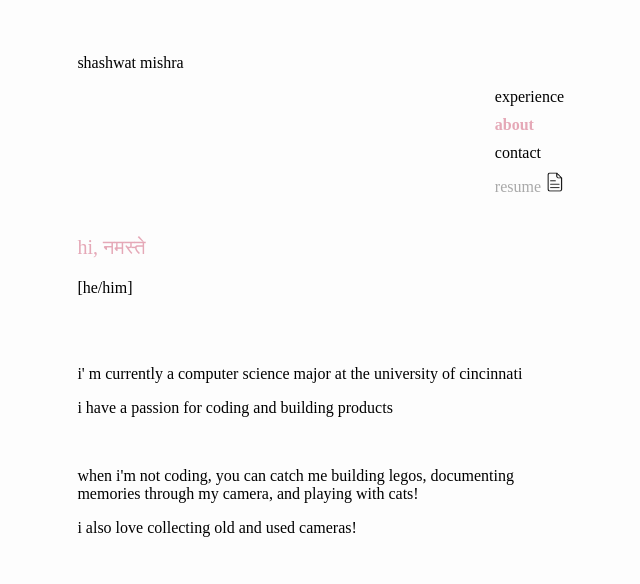
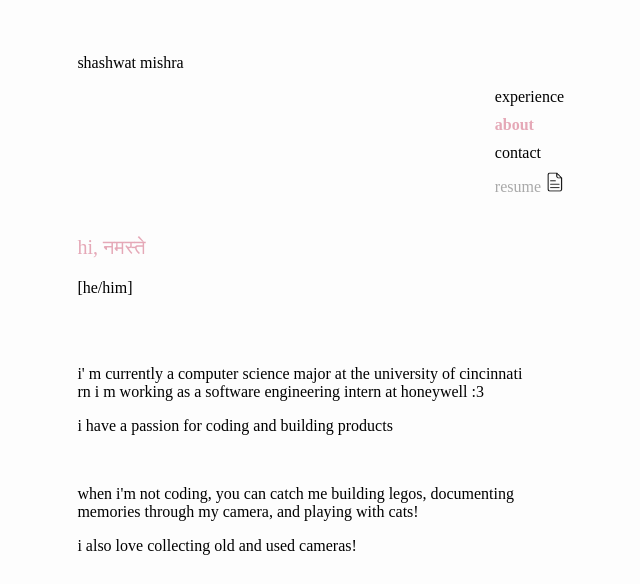
Before and after one commit to Shashwatpog/personal-website, a plain HTML site: page about.html in a window 1280 px wide. Shown: the top 584 px of the page, without its empty margins (311-951 px from the left). Drawn offline with Linux system fonts and the light colour scheme; a web font is replaced by a local one.

Commit message:
about section update

```diff
--- a/about.html
+++ b/about.html
@@ -28,7 +28,8 @@
     <br>
     <br>
     <p>
-    i' m currently a computer science major at the university of cincinnati
+    i' m currently a computer science major at the university of cincinnati<br>
+    rn i m working as a software engineering intern at honeywell :3<br>
     <p>i have a passion for coding and building products</p>
     <br>
     <p>when i'm not coding, you can catch me building legos, documenting memories through my camera, and playing with cats!</p>
```
